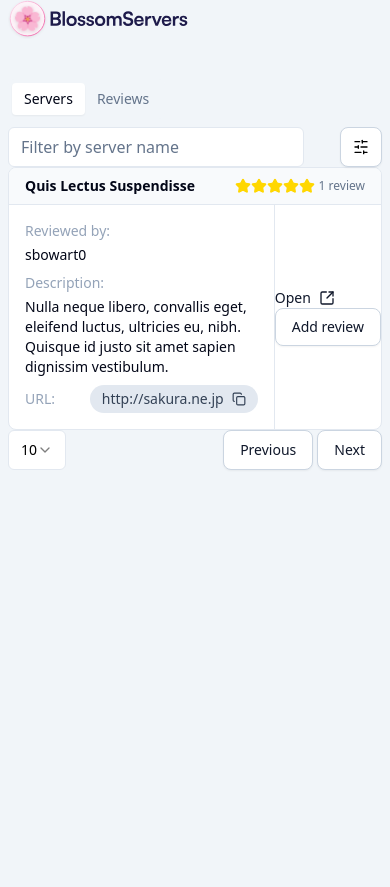
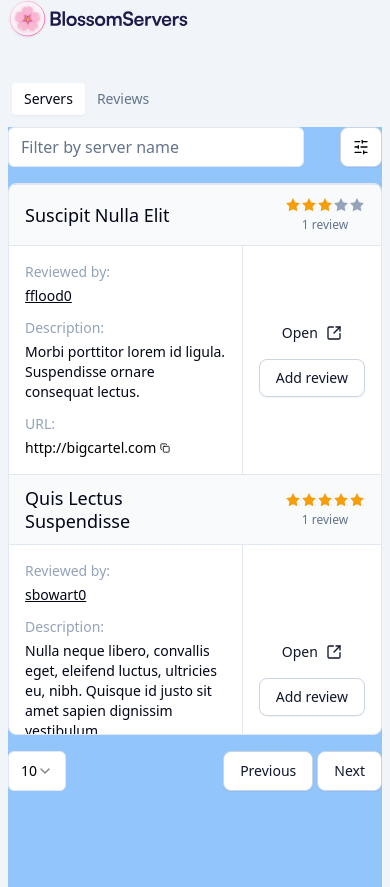
Before and after one commit to pjosxyz/blossom-table, a React (Vite) app: page / in a window 390 px wide. Before the commit the page ends 844 px from the top, so only its background shows below. Built offline with nearby package versions, Linux system fonts and the light colour scheme.

Commit message:
Added mobile table, pagination

```diff
--- a/src/App.tsx
+++ b/src/App.tsx
@@ -1,6 +1,6 @@
 import BaseLayout from "@/components/layout/base-layout";
 import { Tabs, TabsContent, TabsList, TabsTrigger } from "@/components/ui/tabs";
-import ServerTable from "@/components/tables/server-table";
+import ServersTable from "@/components/tables/server-table";
 
 function App() {
   return (
@@ -11,11 +11,9 @@ function App() {
           <TabsTrigger value="reviews">Reviews</TabsTrigger>
         </TabsList>
         <TabsContent value="servers">
-          <ServerTable />
+          <ServersTable />
         </TabsContent>
-        <TabsContent value="reviews">
-          List of reviews in a table
-        </TabsContent>
+        <TabsContent value="reviews">List of reviews in a table</TabsContent>
       </Tabs>
     </BaseLayout>
   );
--- a/src/components/layout/base-layout.tsx
+++ b/src/components/layout/base-layout.tsx
@@ -3,7 +3,7 @@ import { PropsWithChildren } from "react";
 
 function BaseLayout({ children }: PropsWithChildren) {
   return (
-    <main className="mx-2 sm:container sm:mx-auto max-w-6xl">
+    <main className="mx-2 h-[100dvh] sm:container sm:mx-auto max-w-6xl">
       <Header />
       <div className="mt-10">{children}</div>
     </main>
--- /dev/null
+++ b/src/components/tables/index.ts
@@ -0,0 +1,3 @@
+export default function Tables() {
+
+}
--- a/src/components/tables/server-table/index.tsx
+++ b/src/components/tables/server-table/index.tsx
@@ -20,12 +20,57 @@ import { Copy, SlidersHorizontal, SquareArrowOutUpRight } from "lucide-react";
 import React, { PropsWithChildren } from "react";
 import mData from "@/data/MOCK_DATA.json";
 import { Star } from "lucide-react";
+import {
+  ColumnDef,
+  getCoreRowModel,
+  getPaginationRowModel,
+  useReactTable,
+} from "@tanstack/react-table";
 
-export default function ServerTable() {
+interface ServerData {
+  id: number;
+  serverName: string;
+  rating: number;
+  reviewedBy: {
+    id: number;
+    username: string;
+    address: string;
+  }[];
+  description: string;
+  url: string;
+}
+
+export default function ServersTable() {
+  const data = React.useMemo(() => mData, []);
+
   const [serverNameFilter, setServerNameFilter] = React.useState<string>("");
   const [itemsPerPage, setItemsPerPage] = React.useState<number>(
     DEFAULT_ITEMS_PER_PAGE
   );
+
+  // TODO: need to memoise...
+  const columns: ColumnDef<ServerData>[] = [
+    {
+      accessorKey: "serverName",
+      header: "Server Name",
+    },
+    {
+      accessorKey: "rating",
+      header: "Rating",
+    },
+    {
+      accessorKey: "reviewedBy",
+      header: "Reviewed by",
+    },
+    {
+      accessorKey: "description",
+      header: "Description",
+    },
+    {
+      accessorKey: "url",
+      header: "URL",
+    },
+  ];
 
   function handleServerNameFilterChange(value: string) {
     console.log("handling search change");
@@ -37,75 +82,119 @@ export default function ServerTable() {
   }
 
   return (
+    <div className="flex flex-col h-[90dvh] bg-blue-300 gap-4">
+      <MobileTable
+        data={data}
+        columns={columns}
+        serverNameFilter={serverNameFilter}
+        onServerNameFilterChange={handleServerNameFilterChange}
+      />
+      <div className="hidden md:block">
+        <h1>I'm not a mobile screen</h1>
+      </div>
+      <Pagination
+        itemsPerPage={itemsPerPage}
+        onItemsPerPageChange={handleItemsPerPageChange}
+      />
+    </div>
+  );
+}
+
+type MobileTableProps = {
+  data: ServerData[];
+  columns: ColumnDef<ServerData>[];
+  serverNameFilter: string;
+  onServerNameFilterChange: (value: string) => void;
+  // itemsPerPage: number;
+  // onItemsPerPageChange: (value: string) => void; // value coming from input so is a string...
+};
+
+function MobileTable({
+  data,
+  columns,
+  serverNameFilter,
+  onServerNameFilterChange,
+}: MobileTableProps) {
+  const table = useReactTable({
+    data,
+    columns,
+    getCoreRowModel: getCoreRowModel(),
+    getPaginationRowModel: getPaginationRowModel(),
+  });
+  const rowData = table.getRowModel().rows.map((row) => row.original);
+
+  return (
     <>
-      <div className="md:hidden">
+      <div className="md:hidden flex flex-col h-[80%]  gap-4">
         <MobileFilters
           serverNameFilter={serverNameFilter}
-          onSearchChange={handleServerNameFilterChange}
+          onSearchChange={onServerNameFilterChange}
         >
           {/* drawer content here */}
         </MobileFilters>
-        {/* mobile table (actually a grid) */}
-        <MobileTable />
-        <Pagination
-          itemsPerPage={itemsPerPage}
-          onItemsPerPageChange={handleItemsPerPageChange}
-        />
-      </div>
-      <div className="hidden md:block">
-        <h1>I'm not a mobile screen</h1>
+        <div className="bg-white rounded-lg border flex-1 border-slate-200 overflow-y-auto">
+          {rowData.map((row) => {
+            return (
+              <MobileRow
+                key={row.id}
+                serverName={row.serverName}
+                rating={row.rating}
+                reviewedBy={row.reviewedBy}
+                description={row.description}
+                url={row.url}
+              />
+            );
+          })}
+        </div>
       </div>
     </>
   );
 }
 
-const DUMMY_ROW_DATA = mData[1];
+type MobileRowProps = Omit<ServerData, "id">;
 
-function MobileTable() {
-  return (
-    <div className="bg-white rounded-lg border border-slate-200 overflow-hidden">
-      <MobileRow />
-    </div>
-  );
-}
-
-function MobileRow() {
+function MobileRow({
+  serverName,
+  rating,
+  reviewedBy,
+  description,
+  url,
+}: MobileRowProps) {
   return (
     <div className="text-sm">
-      <header className="bg-slate-50 px-4 py-2 border-b border-slate-200 flex items-center justify-between">
-        <p className="capitalize text-sm font-semibold text-slate-950">
-          {DUMMY_ROW_DATA.serverName}
+      <header className="bg-slate-50 px-4 py-3 border-b border-t border-slate-200 flex items-center justify-between">
+        <p className="capitalize text-lg max-w-[60%] leading-tight font-medium text-slate-950">
+          {serverName}
         </p>
-        <div className="text-xs flex items-center gap-1 text-slate-500">
-          <StarRating />1 review
+        <div className="text-xs flex flex-col items-center gap-1 text-slate-500">
+          <StarRating serverRating={rating} />1 review{" "}
+          {/* TODO: Derive from relay data, update ServerData interface */}
         </div>
       </header>
 
       <div className="grid grid-cols-[2.5fr_1fr]">
-        <div className="flex flex-col gap-2 py-4">
+        <div className="flex flex-col gap-3 py-4">
           <div className="flex flex-col gap-1 px-4">
             <p className=" text-slate-400">Reviewed by:</p>
             <div className="flex gap-1 flex-wrap text-slate-950">
-              {DUMMY_ROW_DATA.reviewedBy.map((reviewer, i) => {
+              {reviewedBy.map((reviewer, i) => {
                 // stop rendering new items if max items already rendered
                 if (i > MAX_REVIEWER_USERNAMES) return null;
                 return (
                   <>
-                    {i === MAX_REVIEWER_USERNAMES ? (
+                    {i ===
+                    MAX_REVIEWER_USERNAMES /* TODO: make this a popover or link to full reviews view? */ ? (
                       <p className="text-slate-500" key={reviewer.id}>
-                        and{" "}
-                        {DUMMY_ROW_DATA.reviewedBy.length -
-                          MAX_REVIEWER_USERNAMES}{" "}
-                        more...
+                        and {reviewedBy.length - MAX_REVIEWER_USERNAMES} more...
                       </p>
                     ) : (
                       <a
                         key={reviewer.id}
                         href={`https://primal.net/p/npub` + reviewer.address}
-                        className="text-slate-950"
+                        className="text-slate-950 visited:text-slate-500 underline"
                       >
                         {reviewer.username}
-                        {i + 1 === DUMMY_ROW_DATA.reviewedBy.length ? "" : ","}
+                        {i + 1 === reviewedBy.length ? "" : ","}
                       </a>
                     )}
                   </>
@@ -115,16 +204,16 @@ function MobileRow() {
           </div>
           <div className="flex flex-col gap-1 px-4">
             <p className=" text-slate-400">Description:</p>
-            <p className="text-slate-950">{DUMMY_ROW_DATA.description}</p>
+            <p className="text-slate-950">{description}</p>
           </div>
-          <div className="flex justify-between items-center px-4">
+          <div className="flex flex-col gap-1 px-4">
             <p className=" text-slate-400">URL:</p>
-            <Button variant="tertiary" size="sm">
-              {DUMMY_ROW_DATA.url} <Copy size={10} />
-            </Button>
+            <span className="flex items-center gap-1">
+              {url} <Copy size={10} />
+            </span>
           </div>
         </div>
-        <div className="border-l flex-col content-center items-center gap-4 border-slate-200">
+        <div className="border-l flex flex-col px-4 justify-center items-center gap-4 border-slate-200">
           <Button variant="link">
             Open <SquareArrowOutUpRight />
           </Button>
@@ -135,16 +224,20 @@ function MobileRow() {
   );
 }
 
-function StarRating() {
-  const rating = Math.round(DUMMY_ROW_DATA.rating);
+function StarRating({ serverRating }: { serverRating: number }) {
+  const rating = Math.round(serverRating);
   return (
     <div className="flex">
       {[...Array(5)].map((_, index) => (
         <Star
           key={index}
           size={16}
-          fill={index < rating ? "gold" : "none"}
-          color={index < rating ? "gold" : "gray"}
+          className={
+            index < rating
+              ? "fill-amber-500 stroke-none"
+              : " fill-slate-400 stroke-none"
+          }
+          // fill={index < rating ? "gold" : "none"}
         />
       ))}
     </div>
@@ -158,7 +251,7 @@ type PaginationProps = {
 
 function Pagination({ itemsPerPage, onItemsPerPageChange }: PaginationProps) {
   return (
-    <div className="flex justify-between">
+    <div className="flex justify-between flex-end">
       <div className="flex items-center">
         <p className="text-sm grow-1 whitespace-nowrap hidden sm:block">
           Items per page:
--- a/vite.config.ts
+++ b/vite.config.ts
@@ -1,6 +1,6 @@
-import path from "path"
-import { defineConfig } from 'vite'
-import react from '@vitejs/plugin-react'
+import path from "path";
+import { defineConfig } from "vite";
+import react from "@vitejs/plugin-react";
 
 // https://vite.dev/config/
 export default defineConfig({
@@ -10,4 +10,8 @@ export default defineConfig({
       "@": path.resolve(__dirname, "./src"),
     },
   },
-})
+  server: {
+    host: true,
+    port: 5173,
+  },
+});
```
